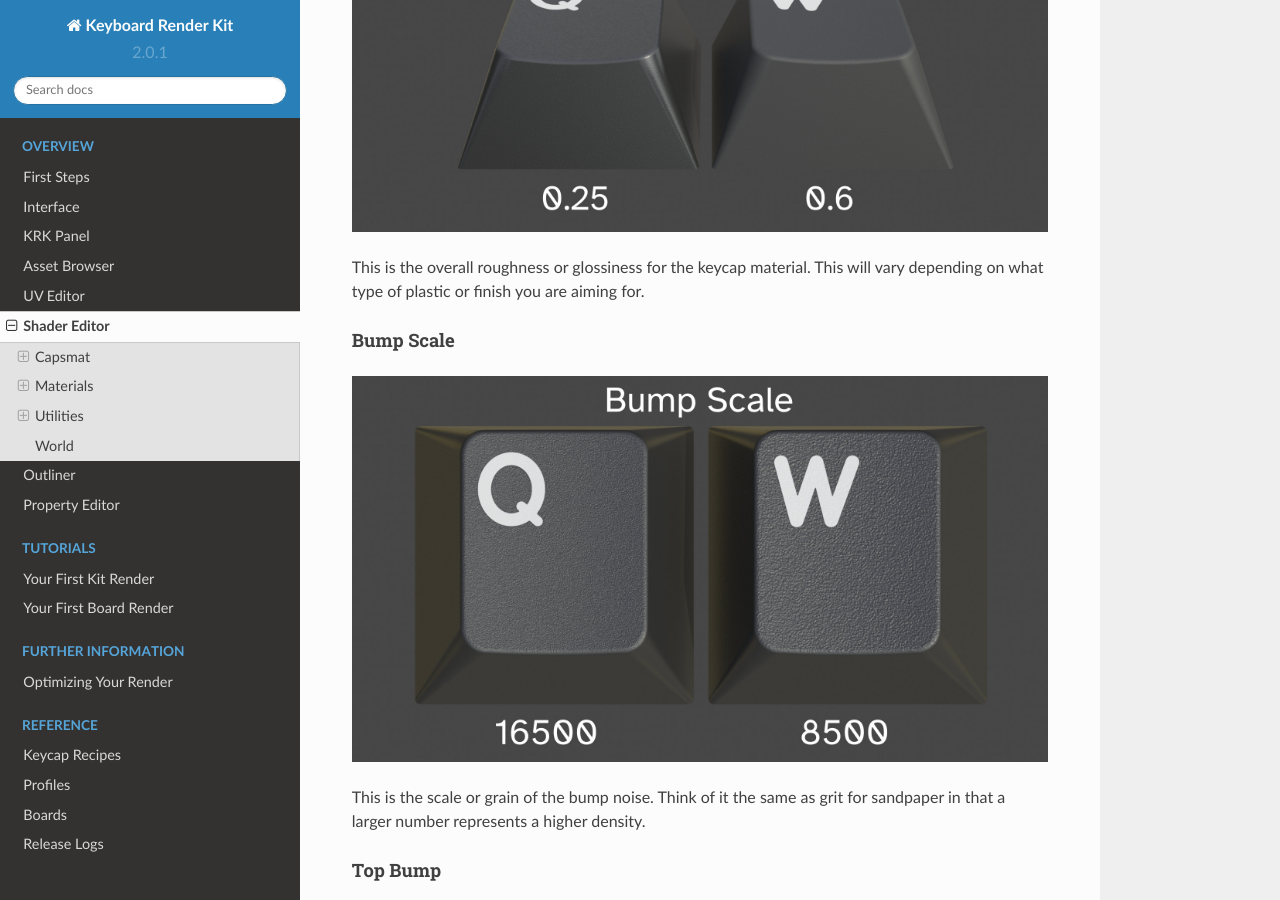
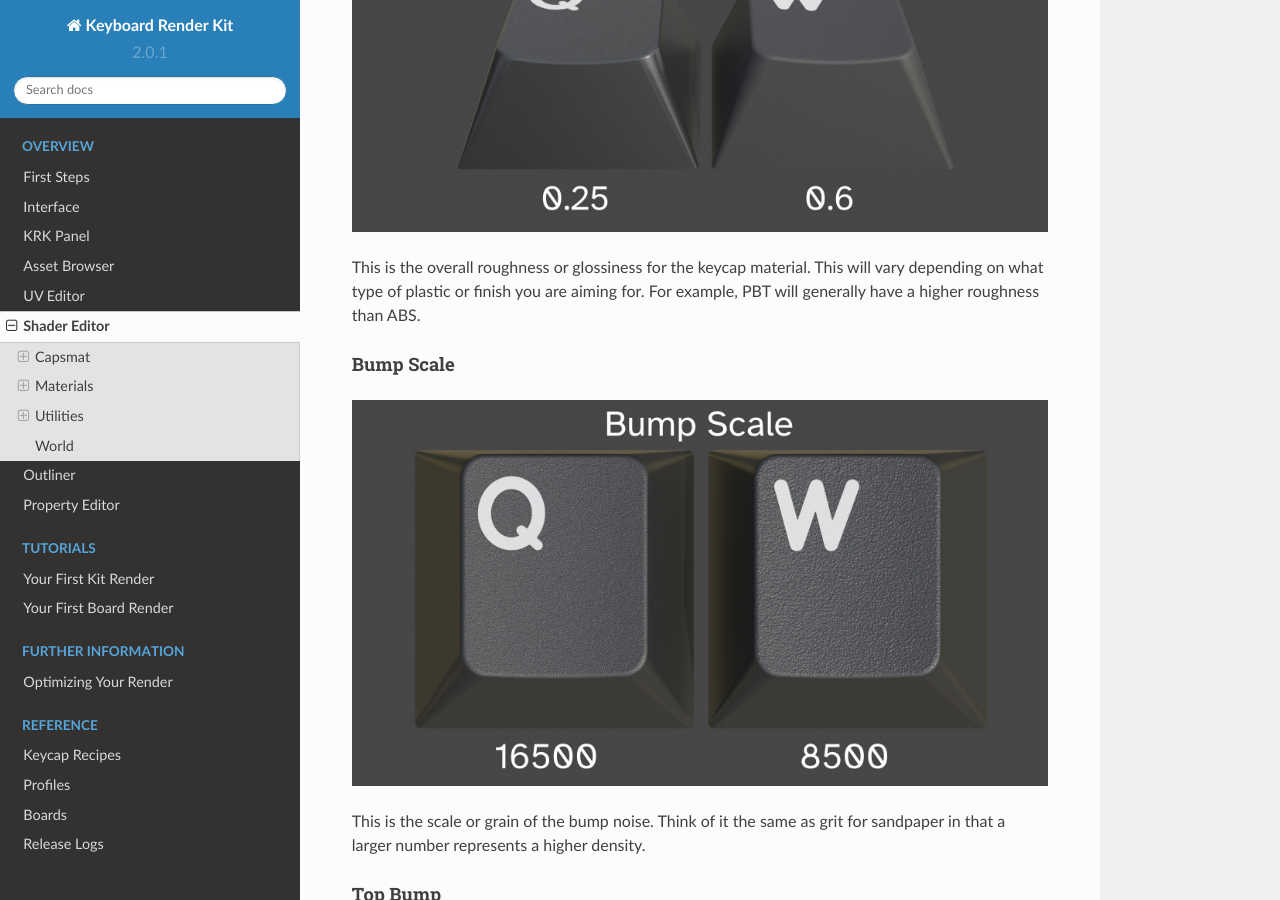
Before and after one commit to imperfectlink/KeyboardRenderKit, a Sphinx documentation site: the page built from docs/source/materials.rst, in a window 1280 px wide and 900 px high, scrolled down 3488 px. Built offline with Sphinx 7.4.7 and the Read the Docs theme 2.0.0, drawn with Linux system fonts in a browser that asks for light colours.

Commit message:
Update materials.rst

```diff
--- a/docs/source/materials.rst
+++ b/docs/source/materials.rst
@@ -70,7 +70,7 @@ Roughness
 
 .. image:: img/Roughness.jpg
 
-This is the overall roughness or glossiness for the keycap material. This will vary depending on what type of plastic or finish you are aiming for.
+This is the overall roughness or glossiness for the keycap material. This will vary depending on what type of plastic or finish you are aiming for. For example, PBT will generally have a higher roughness than ABS.
 
 Bump Scale
 ^^^^
```
